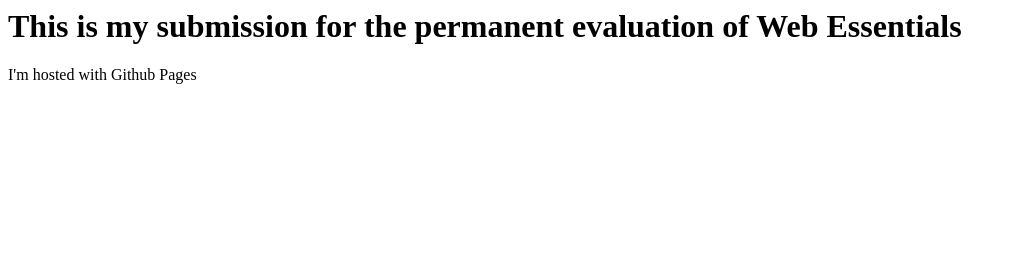
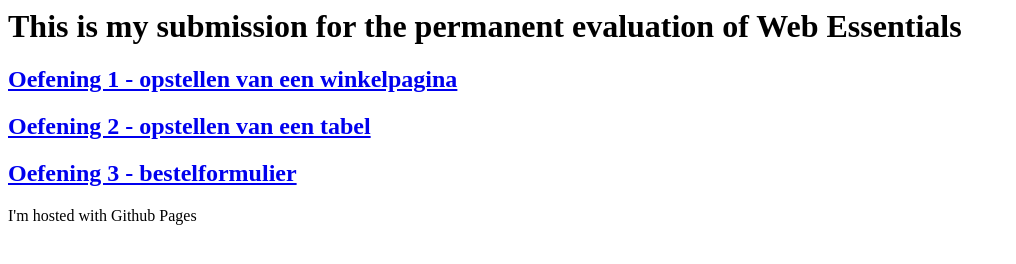
Before and after one commit to MelihKocyigitPXL/pe-web, a plain HTML site: page index.html in a window 1280 px wide. Shown: the whole page, without its empty margins (0-1016 px from the left). Drawn offline with Linux system fonts and the light colour scheme.

Commit message:
Links to exercises

```diff
--- a/index.html
+++ b/index.html
@@ -1,6 +1,9 @@
 <!--DOCTPYE html-->
 <html class=" FB_FW_ext eidReader" ml-update="aware"><head><meta id="ConnectiveDocSignExtentionInstalled" name="ConnectiveDocSignExtentionInstalled" data-extension-version="1.0.5"></head><body>
 <h1>This is my submission for the permanent evaluation of Web Essentials</h1>
+<h2><a href="oef1/oef1.html">Oefening 1 - opstellen van een winkelpagina</a></h2>
+<h2><a href="oef2/oef2.html">Oefening 2 - opstellen van een tabel</a></h2>
+<h2><a href="oef3/oef3.html">Oefening 3 - bestelformulier</a></h2>
 <p>I'm hosted with Github Pages</p>
 
 </body></html>
```
